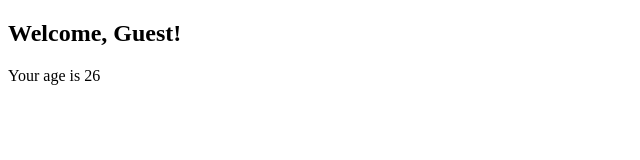
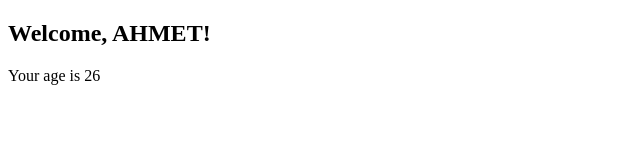
Before and after one commit to Iamarainbow2/Exercices, a React (Vite) app in the folder React/: page / in a window 1280 px wide. Shown: the top 160 px of the page, without its empty margins (0-640 px from the left). Built offline with nearby package versions, Linux system fonts and the light colour scheme; the HTML template or start-up script is replaced by a standard one.

Commit message:
jsx expression passed as props

```diff
--- a/React/src/App.jsx
+++ b/React/src/App.jsx
@@ -4,7 +4,10 @@ function App() {
 
   return (
     <>
-      <Welcome age={26}/>
+      <Welcome
+        age={26}
+        firstName={<strong>AHMET</strong>}
+      />
 
 
     </>
```
